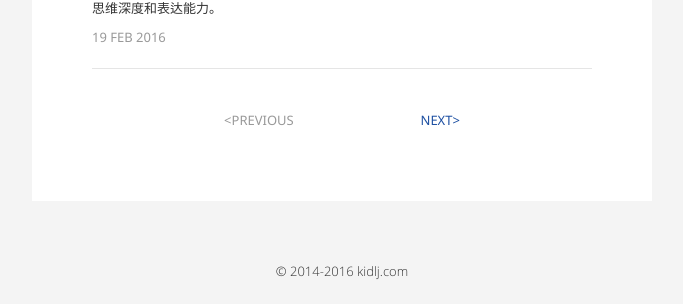
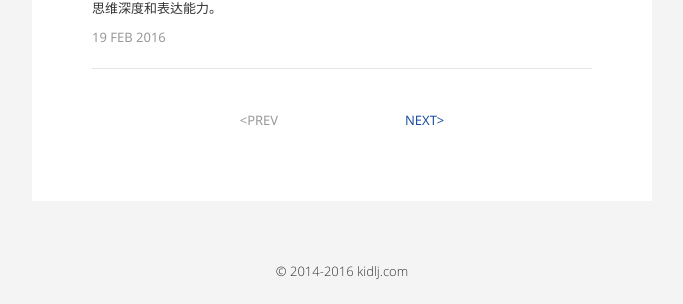
Before and after one commit to kidlj/awei, a Jekyll site: the page built from index.html, in a window 1280 px wide. Shown: the part 1167-1471 px from the top of the page, without its empty margins (298-981 px from the left). Built offline with Jekyll 4.4.1, drawn with Linux system fonts in a browser that asks for light colours; the list of posts is cut into pages by our own code.

Commit message:
PREVIOUS -> PREV

```diff
--- a/_includes/paginator.html
+++ b/_includes/paginator.html
@@ -2,12 +2,12 @@
 
 	{% if paginator.previous_page %}
 		{% if paginator.previous_page ==1 %}
-			<a href="/">&lt;PREVIOUS</a>
+			<a href="/">&lt;PREV</a>
 		{% else %}
-			<a href="/page{{ paginator.previous_page }}">&lt;PREVIOUS</a>
+			<a href="/page{{ paginator.previous_page }}">&lt;PREV</a>
 		{% endif %}
 	{% else %}
-		<span class="disabled">&lt;PREVIOUS</span>
+		<span class="disabled">&lt;PREV</span>
 	{% endif %}
 
 
```
